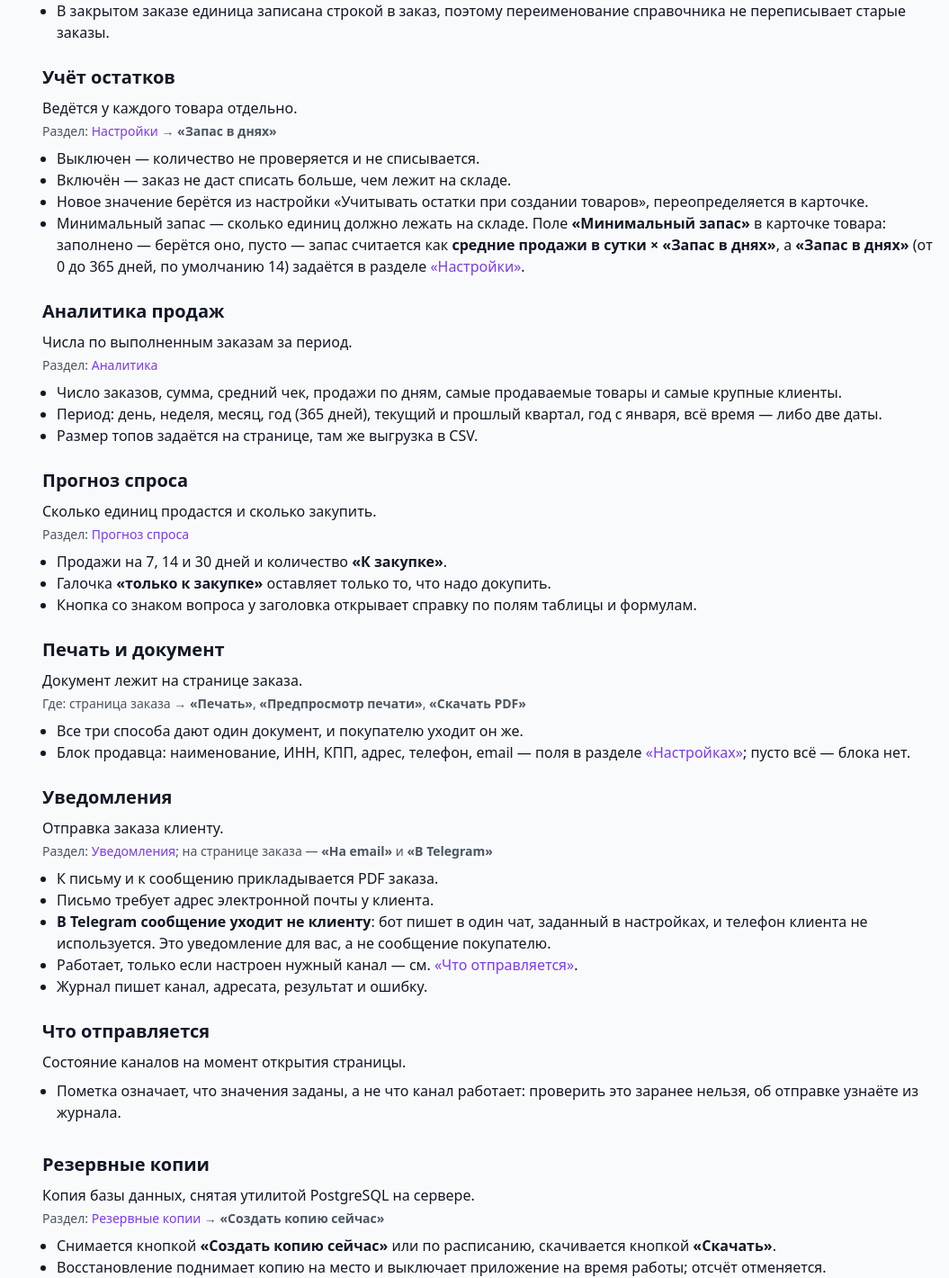
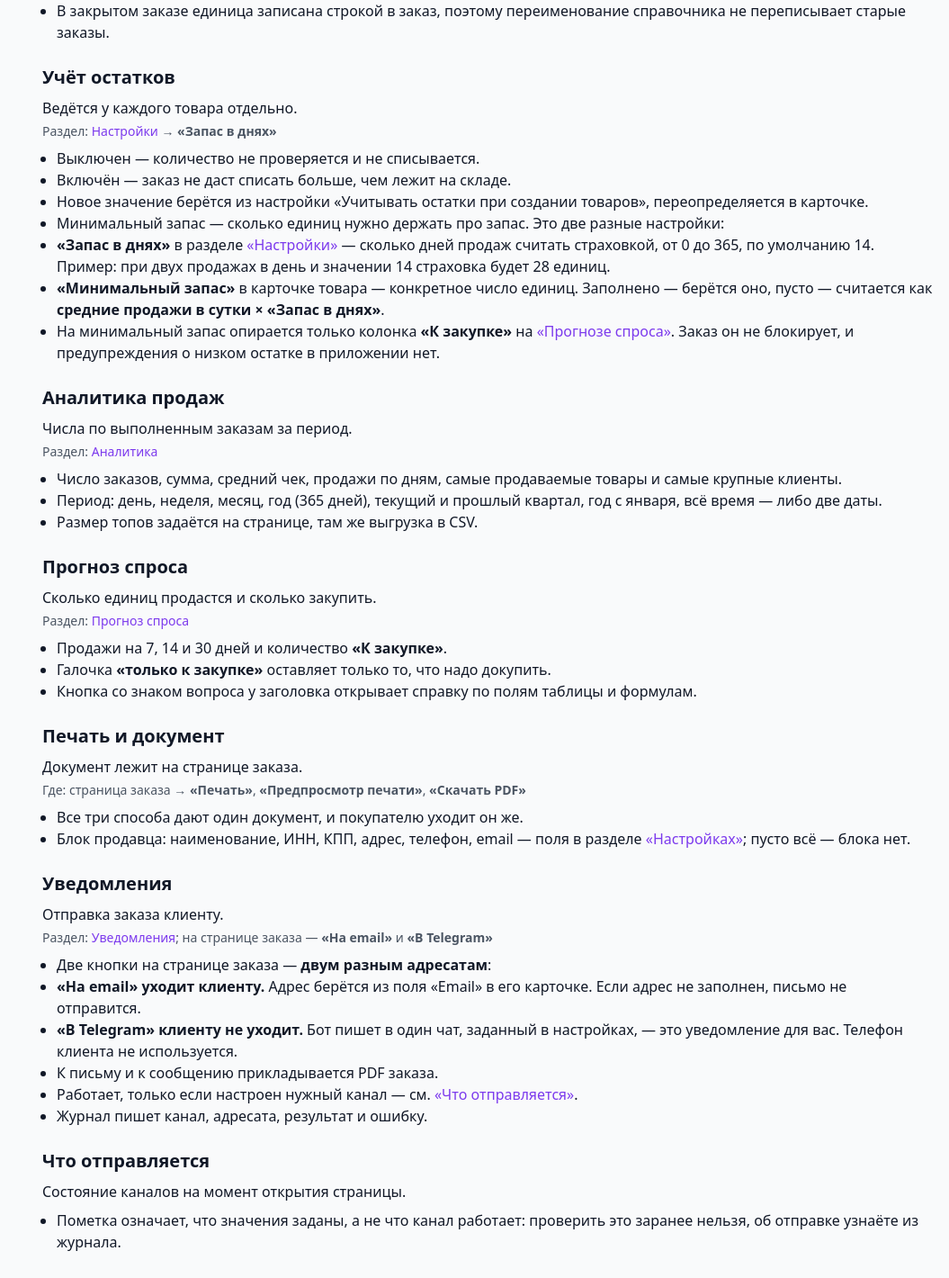
Before and after one commit to iceflux/smartsklad, a FastAPI app: template app/templates/help.html in a window 1280 px wide. Shown: the part 1574-2994 px from the top of the page at 90% size, without its empty margins (225-1280 px from the left). Run offline with FastAPI, Linux system fonts and the light colour scheme; the template is opened without the code that fills it, so the values that code supplies are empty.

Commit message:
docs(help): say who receives each channel, explain the stock days setting

```diff
--- a/app/templates/help.html
+++ b/app/templates/help.html
@@ -144,11 +144,15 @@
             <li>Включён — заказ не даст списать больше, чем лежит на складе.</li>
             <li>Новое значение берётся из настройки «Учитывать остатки при создании товаров»,
                 переопределяется в карточке.</li>
-            <li>Минимальный запас — сколько единиц должно лежать на складе. Поле
-                <strong>«Минимальный запас»</strong> в карточке товара: заполнено — берётся оно,
-                пусто — запас считается как <strong>средние продажи в сутки × «Запас в днях»</strong>,
-                а <strong>«Запас в днях»</strong> (от 0 до 365 дней, по умолчанию 14) задаётся в разделе
-                <a href="/settings" class="app-link text-accent">«Настройки»</a>.</li>
+            <li>Минимальный запас — сколько единиц нужно держать про запас. Это две разные настройки:</li>
+            <li><strong>«Запас в днях»</strong> в разделе <a href="/settings" class="app-link text-accent">«Настройки»</a>
+                — сколько дней продаж считать страховкой, от 0 до 365, по умолчанию 14. Пример: при двух
+                продажах в день и значении 14 страховка будет 28 единиц.</li>
+            <li><strong>«Минимальный запас»</strong> в карточке товара — конкретное число единиц. Заполнено —
+                берётся оно, пусто — считается как <strong>средние продажи в сутки × «Запас в днях»</strong>.</li>
+            <li>На минимальный запас опирается только колонка <strong>«К закупке»</strong> на <a href="/forecast"
+                class="app-link text-accent">«Прогнозе спроса»</a>. Заказ он не блокирует, и предупреждения о
+                низком остатке в приложении нет.</li>
         </ul>
     </section>
 
@@ -198,11 +202,12 @@
             <a href="/notifications" class="app-link text-accent">Уведомления</a>; на странице заказа —
             <strong>«На email»</strong> и <strong>«В Telegram»</strong></p>
         <ul class="list-disc pl-4 mb-2">
+            <li>Две кнопки на странице заказа — <strong>двум разным адресатам</strong>:</li>
+            <li><strong>«На email» уходит клиенту.</strong> Адрес берётся из поля «Email» в его карточке.
+                Если адрес не заполнен, письмо не отправится.</li>
+            <li><strong>«В Telegram» клиенту не уходит.</strong> Бот пишет в один чат, заданный в
+                настройках, — это уведомление для вас. Телефон клиента не используется.</li>
             <li>К письму и к сообщению прикладывается PDF заказа.</li>
-            <li>Письмо требует адрес электронной почты у клиента.</li>
-            <li><strong>В Telegram сообщение уходит не клиенту</strong>: бот пишет в один чат, заданный в
-                настройках, и телефон клиента не используется. Это уведомление для вас, а не сообщение
-                покупателю.</li>
             <li>Работает, только если настроен нужный канал — см. <a href="#delivery" class="app-link text-accent">«Что
                 отправляется»</a>.</li>
             <li>Журнал пишет канал, адресата, результат и ошибку.</li>
```
Also changed, not shown: system_docs/ARCHITECTURE.md (+1 -1 lines), tests/test_help_page.py (+91 -2 lines), tests/test_interactive_states.py (+1 -1 lines).
